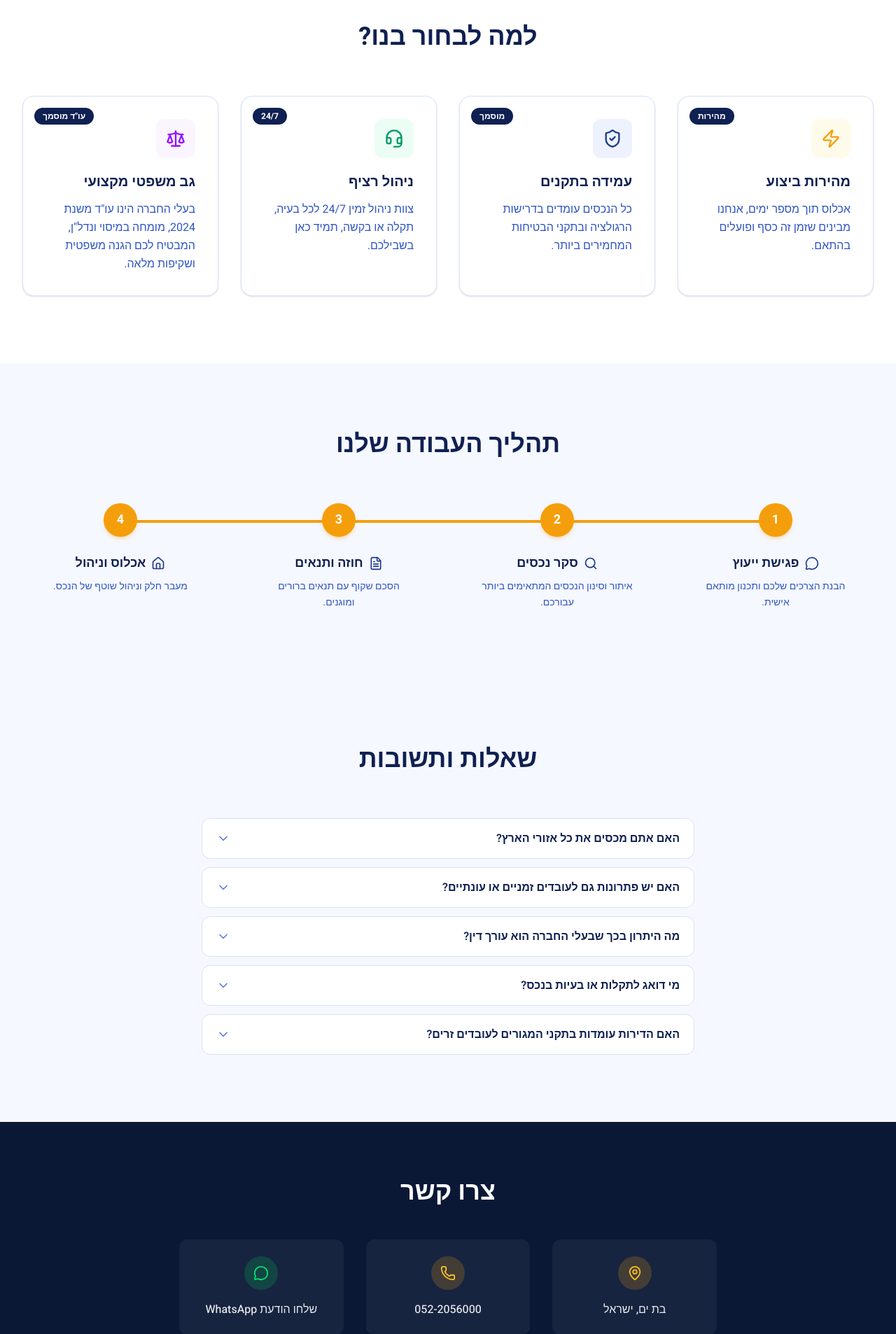
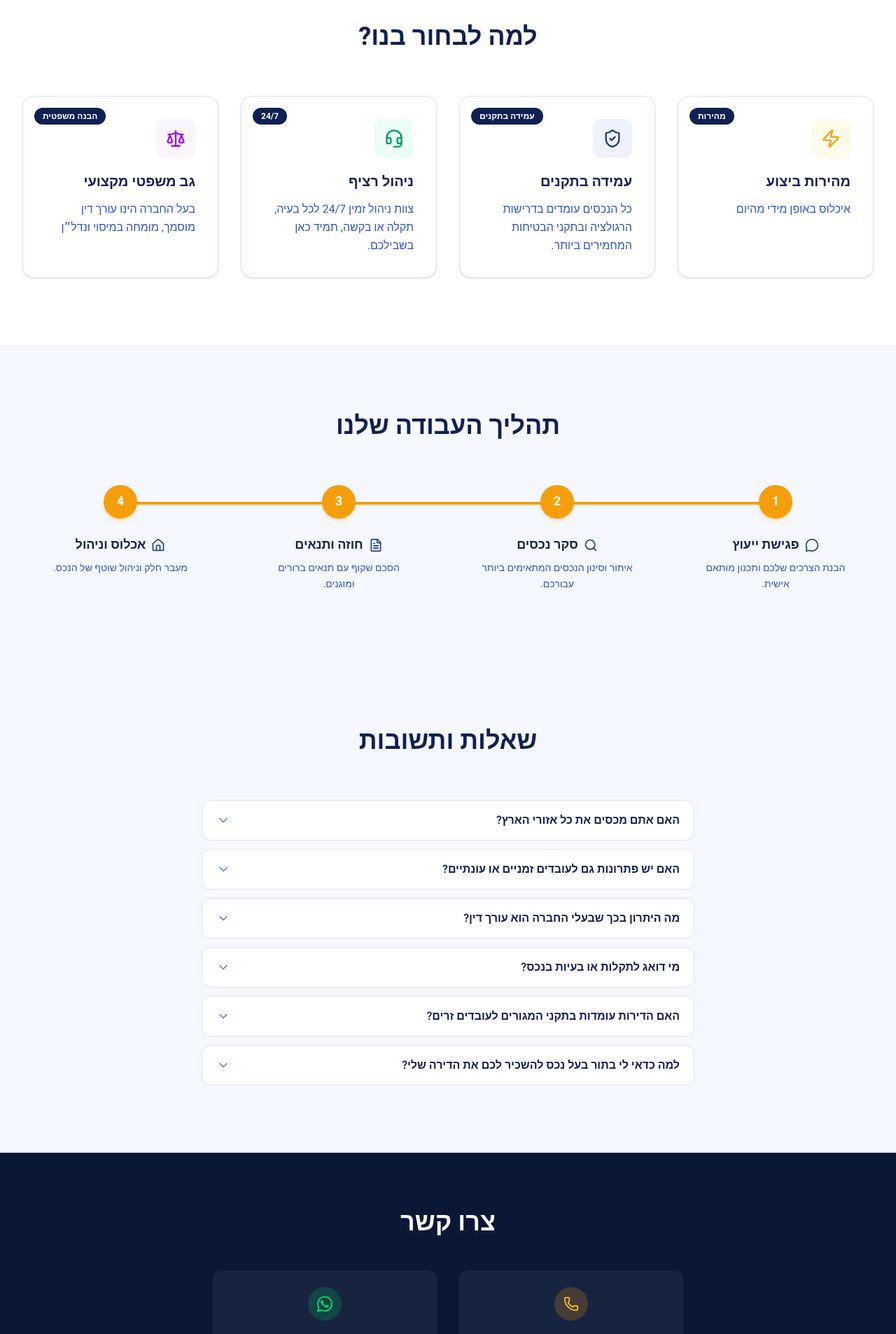
Before and after one commit to danielsem4/Ilan-real-estate-, a React (Vite) app: page / in a window 1280 px wide. Shown: the part 880-2786 px from the top of the page at 70% size. Built offline with nearby package versions, Linux system fonts and the light colour scheme.

Commit message:
some text changes

```diff
--- a/src/components/ContactFooter.tsx
+++ b/src/components/ContactFooter.tsx
@@ -1,5 +1,5 @@
 import { motion } from 'framer-motion'
-import { MapPin, Phone, MessageCircle } from 'lucide-react'
+import { Phone } from 'lucide-react'
 import { useLanguage } from '../i18n/LanguageContext'
 
 export default function ContactFooter() {
@@ -19,20 +19,12 @@ export default function ContactFooter() {
         </motion.h2>
 
         <motion.div
-          className="grid grid-cols-1 md:grid-cols-3 gap-6 md:gap-8 max-w-3xl mx-auto"
+          className="grid grid-cols-1 md:grid-cols-2 gap-6 md:gap-8 max-w-2xl mx-auto"
           initial={{ opacity: 0, y: 20 }}
           whileInView={{ opacity: 1, y: 0 }}
           viewport={{ once: true }}
           transition={{ duration: 0.5, delay: 0.15 }}
         >
-          {/* Address */}
-          <div className="flex flex-col items-center text-center p-6 rounded-xl bg-white/5 hover:bg-white/10 transition-colors">
-            <div className="w-12 h-12 rounded-full bg-amber-500/20 flex items-center justify-center mb-4">
-              <MapPin size={22} className="text-amber-400" />
-            </div>
-            <p className="text-white/90 font-medium">{t('contact.address')}</p>
-          </div>
-
           {/* Phone */}
           <a
             href="tel:0522056000"
@@ -52,7 +44,10 @@ export default function ContactFooter() {
             className="flex flex-col items-center text-center p-6 rounded-xl bg-white/5 hover:bg-white/10 transition-colors min-h-[44px]"
           >
             <div className="w-12 h-12 rounded-full bg-green-500/20 flex items-center justify-center mb-4">
-              <MessageCircle size={22} className="text-green-400" />
+              <svg width="22" height="22" viewBox="0 0 24 24" fill="currentColor" className="text-green-400">
+                <path d="M17.472 14.382c-.297-.149-1.758-.867-2.03-.967-.273-.099-.471-.148-.67.15-.197.297-.767.966-.94 1.164-.173.199-.347.223-.644.075-.297-.15-1.255-.463-2.39-1.475-.883-.788-1.48-1.761-1.653-2.059-.173-.297-.018-.458.13-.606.134-.133.298-.347.446-.52.149-.174.198-.298.298-.497.099-.198.05-.371-.025-.52-.075-.149-.669-1.612-.916-2.207-.242-.579-.487-.5-.669-.51-.173-.008-.371-.01-.57-.01-.198 0-.52.074-.792.372-.272.297-1.04 1.016-1.04 2.479 0 1.462 1.065 2.875 1.213 3.074.149.198 2.096 3.2 5.077 4.487.709.306 1.262.489 1.694.625.712.227 1.36.195 1.871.118.571-.085 1.758-.719 2.006-1.413.248-.694.248-1.289.173-1.413-.074-.124-.272-.198-.57-.347z"/>
+                <path d="M12 0C5.373 0 0 5.373 0 12c0 2.127.558 4.126 1.529 5.858L.057 23.571a.75.75 0 0 0 .943.899l5.885-1.843A11.94 11.94 0 0 0 12 24c6.627 0 12-5.373 12-12S18.627 0 12 0zm0 22c-1.907 0-3.7-.504-5.25-1.385l-.372-.217-3.853 1.207 1.088-3.767-.233-.381A9.938 9.938 0 0 1 2 12C2 6.477 6.477 2 12 2s10 4.477 10 10-4.477 10-10 10z"/>
+              </svg>
             </div>
             <p className="text-white/90 font-medium">{t('contact.whatsapp')}</p>
           </a>
--- a/src/components/FAQ.tsx
+++ b/src/components/FAQ.tsx
@@ -9,6 +9,7 @@ const items = [
   { qKey: 'faq.legal.q' as const, aKey: 'faq.legal.a' as const },
   { qKey: 'faq.maintenance.q' as const, aKey: 'faq.maintenance.a' as const },
   { qKey: 'faq.regulation.q' as const, aKey: 'faq.regulation.a' as const },
+  { qKey: 'faq.owner.q' as const, aKey: 'faq.owner.a' as const },
 ]
 
 export default function FAQ() {
--- a/src/i18n/locales.ts
+++ b/src/i18n/locales.ts
@@ -20,24 +20,24 @@ const translations = {
 
     // Hero
     'hero.title': 'הכתובת שלכם למגורי עובדים בישראל',
-    'hero.subtitle': 'אילן תורן ניהול נכסים מנהלת מאות דירות עבור החברות המובילות במשק. פתרונות איכותיים, עמידה בתקנים ושירותי לוגיסטיקה, הכל תחת קורת גג אחת.',
+    'hero.subtitle': 'אילן תורן ניהול נכסים מנהלים מאות דירות עבור החברות המובילות במשק. פתרונות איכותיים, עמידה בתקנים ושירותי לוגיסטיקה, הכל תחת קורת גג אחת.',
     'hero.cta': 'לשיחת ייעוץ חינם',
     'hero.ctaSecondary': 'למדו עוד',
 
     // Value Props
     'values.title': 'למה לבחור בנו?',
     'values.speed.title': 'מהירות ביצוע',
-    'values.speed.desc': 'אכלוס תוך מספר ימים,  אנחנו מבינים שזמן זה כסף ופועלים בהתאם.',
+    'values.speed.desc': 'איכלוס באופן מידי מהיום',
     'values.speed.badge': 'מהירות',
     'values.compliance.title': 'עמידה בתקנים',
     'values.compliance.desc': 'כל הנכסים עומדים בדרישות הרגולציה ובתקני הבטיחות המחמירים ביותר.',
-    'values.compliance.badge': 'מוסמך',
+    'values.compliance.badge': 'עמידה בתקנים',
     'values.management.title': 'ניהול רציף',
     'values.management.desc': 'צוות ניהול זמין 24/7 לכל בעיה, תקלה או בקשה, תמיד כאן בשבילכם.',
     'values.management.badge': '24/7',
     'values.legal.title': 'גב משפטי מקצועי',
-    'values.legal.desc': 'בעלי החברה הינו עו"ד משנת 2024, מומחה במיסוי ונדל"ן, המבטיח לכם הגנה משפטית ושקיפות מלאה.',
-    'values.legal.badge': 'עו"ד מוסמך',
+    'values.legal.desc': 'בעל החברה הינו עורך דין מוסמך, מומחה במיסוי ונדל״ן',
+    'values.legal.badge': 'הבנה משפטית',
 
     // FAQ
     'faq.title': 'שאלות ותשובות',
@@ -46,11 +46,13 @@ const translations = {
     'faq.temporary.q': 'האם יש פתרונות גם לעובדים זמניים או עונתיים?',
     'faq.temporary.a': 'בוודאי. בנינו מסלולים ייעודיים לעובדים עונתיים עם תנאי שכירות גמישים המותאמים לדינמיקה של פרויקטים קצרי טווח.',
     'faq.legal.q': 'מה היתרון בכך שבעלי החברה הוא עורך דין?',
-    'faq.legal.a': 'הערך המוסף הוא שקט נפשי מלא. כל החוזים נערכים ומפוקחים ע"י עו"ד מומחה לנדל"ן ומיסוי, מה שמבטיח הגנה משפטית מלאה, עמידה קפדנית בתקנות המגורים ההולמים ומניעת סיכונים בירוקרטיים למעסיק.',
+    'faq.legal.a': 'הערך המוסף הוא שקט נפשי מלא. כל החוזים נערכים ומפוקחים ע"י עו"ד מומחה לנדל"ן ומיסוי, מה שמבטיח , עמידה קפדנית בתקנות המגורים ההולמים ומניעת סיכונים בירוקרטיים למעסיק.',
     'faq.maintenance.q': 'מי דואג לתקלות או בעיות בנכס?',
     'faq.maintenance.a': 'אנחנו לוקחים אחריות מלאה. הניהול שלנו כולל מענה שוטף לתקלות ותחזוקה, כך שהעובדים שלכם נהנים מתנאים מעולים ואתם לא צריכים להתעסק בלוגיסטיקה יומיומית.',
     'faq.regulation.q': 'האם הדירות עומדות בתקני המגורים לעובדים זרים?',
     'faq.regulation.a': 'חד משמעית. כל נכס נבחר בקפידה ועובר בדיקה משפטית ותכנונית כדי להבטיח עמידה מלאה בתקנות המגורים ההולמים בחוק.',
+    'faq.owner.q': 'למה כדאי לי בתור בעל נכס להשכיר לכם את הדירה שלי?',
+    'faq.owner.a': 'אנו מתחייבים לשמור על הדירה בצורה מעולה, ולהחזירה באותו מצב כפי שהייתה טרם ההשכרה, כמו כן אנו מאפשרים לבעלי דירות המעוניינים בכך חוזים עם אופציות לפינוי מהיר של הדירה ובכך ממזערים כל סיכון שיכול לגרום לאי שביעות רצון.',
 
     // Process
     'process.title': 'תהליך העבודה שלנו',
@@ -89,8 +91,8 @@ const translations = {
     // Value Props
     'values.title': 'Why Choose Us?',
     'values.speed.title': 'Fast Execution',
-    'values.speed.desc': 'Occupancy within 48 hours — we understand that time is money and act accordingly.',
-    'values.speed.badge': '48 Hours',
+    'values.speed.desc': 'Immediate occupancy — available from today.',
+    'values.speed.badge': 'Speed',
     'values.compliance.title': 'Full Compliance',
     'values.compliance.desc': 'All properties meet the strictest regulatory requirements and safety standards.',
     'values.compliance.badge': 'Certified',
@@ -113,6 +115,8 @@ const translations = {
     'faq.maintenance.a': 'We take full responsibility. Our management includes ongoing maintenance and repair services, ensuring your employees have excellent conditions without you needing to handle daily logistics.',
     'faq.regulation.q': 'Do the apartments meet workforce housing regulations?',
     'faq.regulation.a': 'Categorically yes. Every property is carefully selected and undergoes legal and structural inspection to ensure full compliance with the law.',
+    'faq.owner.q': 'Why should I, as a property owner, rent my apartment to you?',
+    'faq.owner.a': 'We commit to maintaining the apartment in excellent condition and returning it in the same state as before the rental. We also offer property owners who wish for it contracts with quick eviction options, thereby minimizing any risk that could lead to dissatisfaction.',
 
     // Process
     'process.title': 'Our Process',
@@ -151,8 +155,8 @@ const translations = {
     // Value Props
     'values.title': 'Почему мы?',
     'values.speed.title': 'Быстрое выполнение',
-    'values.speed.desc': 'Заселение в течение 48 часов — мы понимаем, что время — деньги.',
-    'values.speed.badge': '48 часов',
+    'values.speed.desc': 'Немедленное заселение — доступно уже сегодня.',
+    'values.speed.badge': 'Скорость',
     'values.compliance.title': 'Полное соответствие',
     'values.compliance.desc': 'Все объекты соответствуют строжайшим нормативным требованиям и стандартам безопасности.',
     'values.compliance.badge': 'Сертиф.',
@@ -175,6 +179,8 @@ const translations = {
     'faq.maintenance.a': 'Мы берем на себя полную ответственность. Наше управление включает оперативное решение любых бытовых проблем, чтобы вы могли не отвлекаться на логистику.',
     'faq.regulation.q': 'Соответствуют ли квартиры стандартам проживания иностранных рабочих?',
     'faq.regulation.a': 'Однозначно да. Каждый объект проходит тщательную проверку на соответствие законодательным нормам Израиля.',
+    'faq.owner.q': 'Почему мне, как владельцу недвижимости, стоит сдать вам свою квартиру?',
+    'faq.owner.a': 'Мы обязуемся поддерживать квартиру в отличном состоянии и вернуть её в том же виде, что и до аренды. Мы также предлагаем владельцам, которые этого желают, договоры с возможностью быстрого выселения, тем самым минимизируя любые риски, которые могут привести к неудовлетворённости.',
 
     // Process
     'process.title': 'Наш процесс',
```
